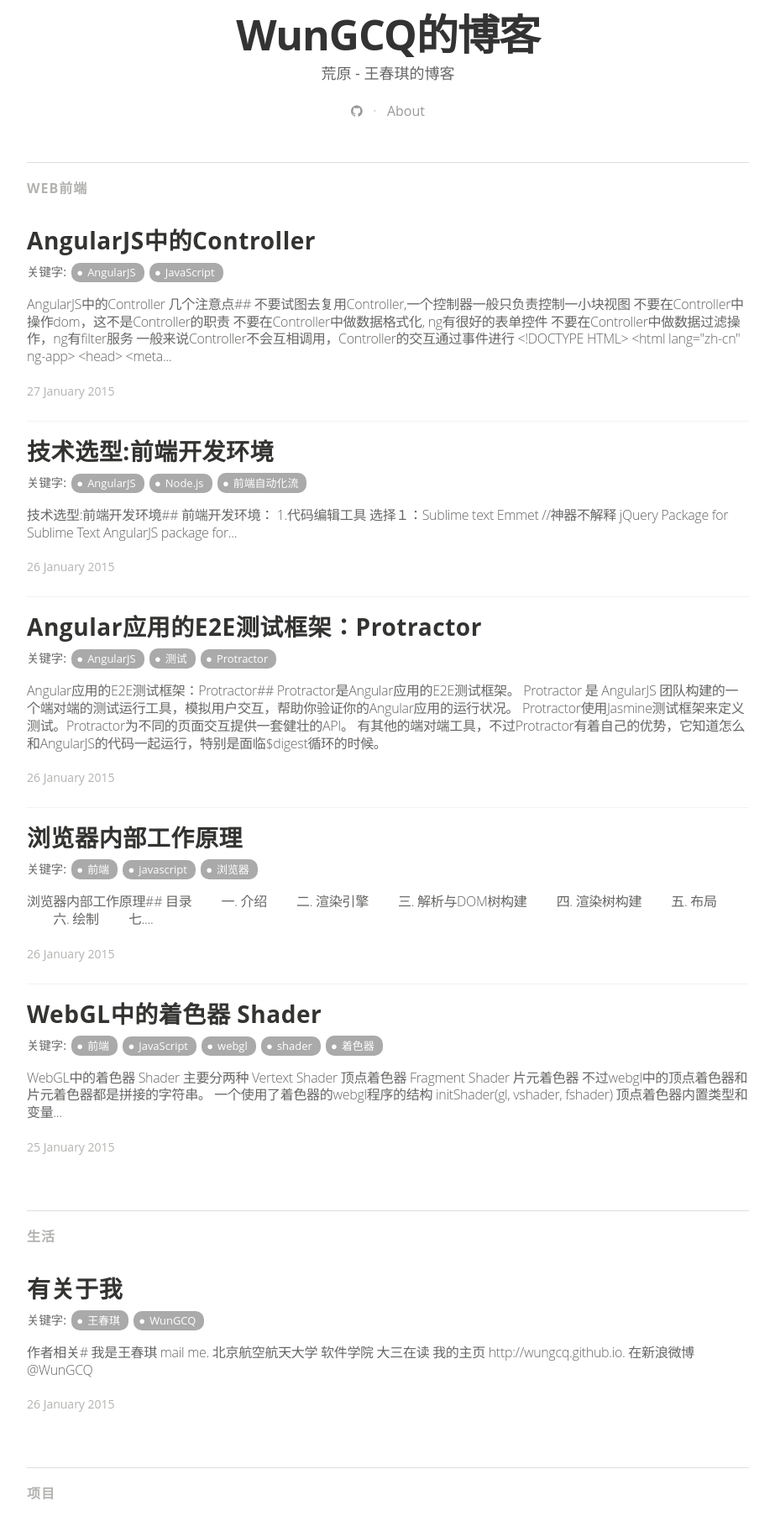
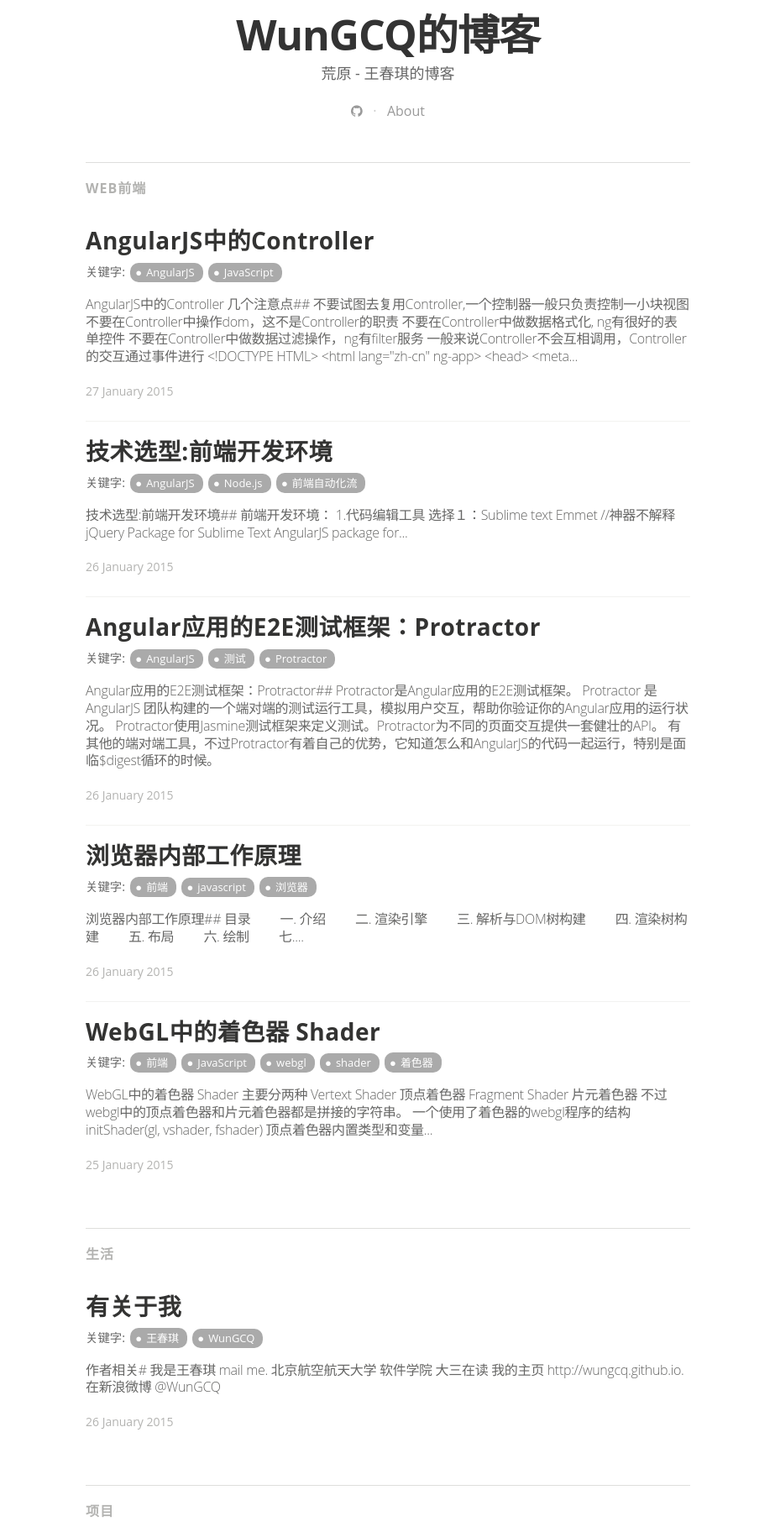
Before and after one commit to wcqblog/wcqblog.github.io, a Jekyll site: the page built from index.html, in a window 1280 px wide. Shown: the part 518-2342 px from the top of the page at 84% size, without its empty margins (178-1101 px from the left). Built offline with Jekyll 4.4.1, drawn with Linux system fonts in a browser that asks for light colours; nearby versions of some CDN libraries; some web fonts are replaced; Markdown is read by kramdown in place of the engine named in the settings; the list of posts is cut into pages by our own code.

Commit message:
Update main.sass

```diff
--- a/css/main.sass
+++ b/css/main.sass
@@ -131,7 +131,7 @@ body
 
 .content
   width: 100%
-  max-width: 860px
+  max-width: 720px
   margin: 0 auto
   @include box-sizing(border-box)
   @include respond-to(800)
```
